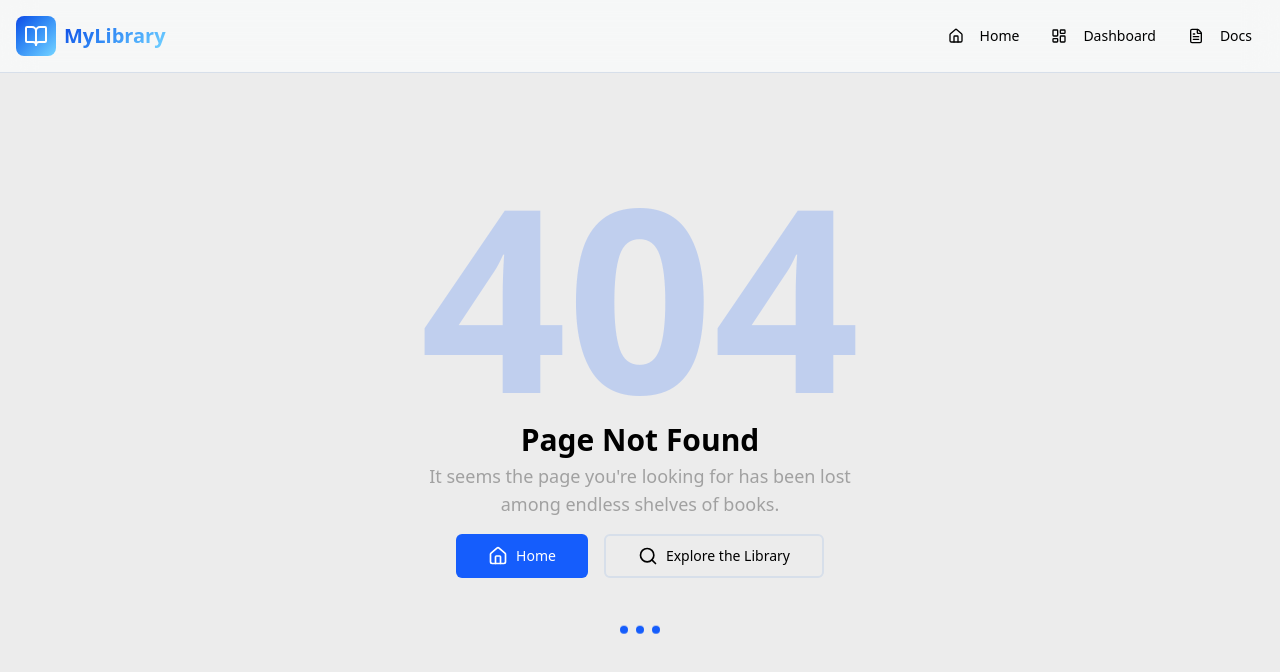
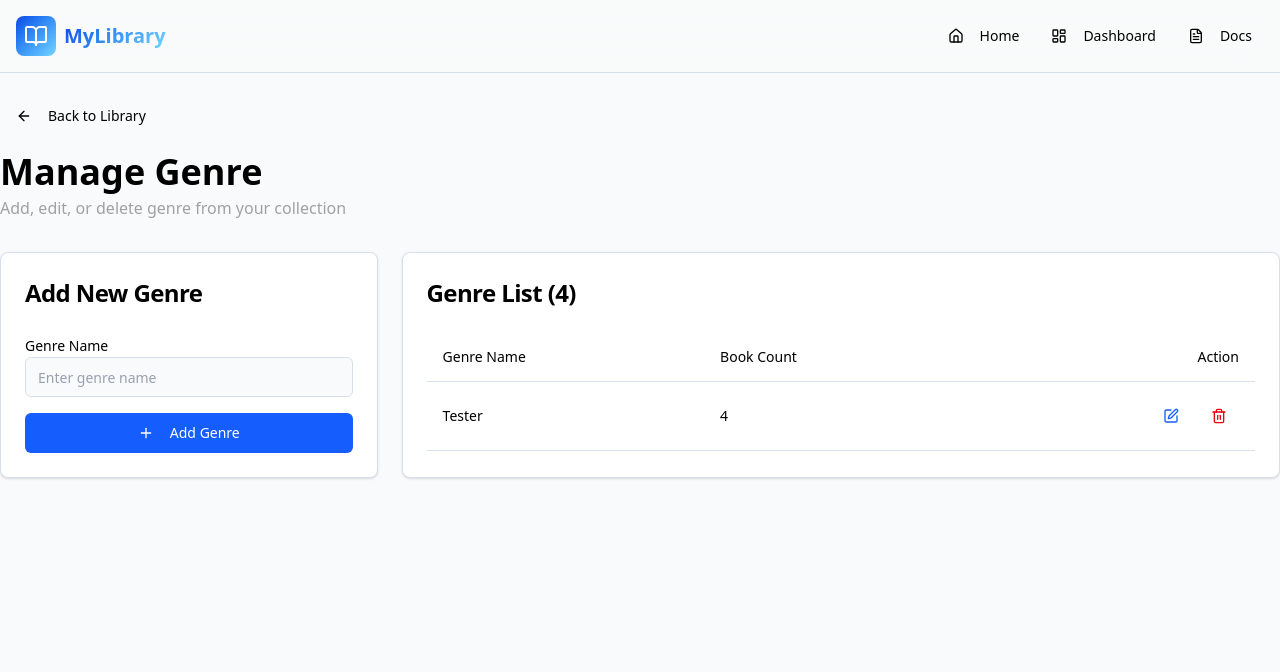
Before and after one commit to Dhaboav/bookshelf, a React (Vite) app in the folder frontend/: page /genres in a window 1280 px wide. Before the commit this address had no page. Shown: the top 672 px of the page. Built offline with nearby package versions, Linux system fonts and the light colour scheme.

Commit message:
feat(FE): Add ManagePage for managing authors and genres
- Added ManagePage
- Moved BookLayout into books dir
- Modified page components to consistent export style

```diff
--- a/frontend/src/App.tsx
+++ b/frontend/src/App.tsx
@@ -7,6 +7,7 @@ import BookPage from '@/pages/BookPage';
 import Dashboard from '@/pages/Dashboard';
 import Docs from '@/pages/Docs';
 import Landing from '@/pages/Landing';
+import ManagePage from '@/pages/Manage';
 import NotFound from '@/pages/NotFound';
 
 const queryClient = new QueryClient();
@@ -24,6 +25,9 @@ const App = () => (
                     <Route path="/book/edit/:id" element={<BookPage mode="edit" />} />
                     <Route path="/book/detail/:id" element={<BookPage mode="detail" />} />
 
+                    <Route path="/authors" element={<ManagePage mode="Author" />} />
+                    <Route path="/genres" element={<ManagePage mode="Genre" />} />
+
                     <Route path="/docs" element={<Docs />} />
                     <Route path="*" element={<NotFound />} />
                 </Route>
--- /dev/null
+++ b/frontend/src/components/ui/Table.tsx
@@ -0,0 +1,52 @@
+import { cn } from '@/lib/utils';
+import type { HTMLAttributes } from 'react';
+
+function Table({ className, children }: HTMLAttributes<HTMLTableElement>) {
+    return (
+        <div className="relative w-full overflow-auto">
+            <table className={cn('w-full caption-bottom text-sm', className)}>{children}</table>
+        </div>
+    );
+}
+
+function TableHeader({ className, children }: HTMLAttributes<HTMLTableSectionElement>) {
+    return <thead className={cn('border-b', className)}>{children}</thead>;
+}
+
+function TableBody({ className, children }: HTMLAttributes<HTMLTableSectionElement>) {
+    return <tbody className={cn('', className)}>{children}</tbody>;
+}
+
+function TableFooter({ className, children }: HTMLAttributes<HTMLTableSectionElement>) {
+    return <tfoot className={cn('bg-muted/50 border-t font-medium', className)}>{children}</tfoot>;
+}
+
+function TableRow({ className, children }: HTMLAttributes<HTMLTableRowElement>) {
+    return (
+        <tr className={cn('hover:bg-muted/50 border-b transition-colors', className)}>
+            {children}
+        </tr>
+    );
+}
+
+function TableHead({ className, children }: HTMLAttributes<HTMLTableCellElement>) {
+    return (
+        <th className={cn('text-muted-foreground h-12 px-4 text-left font-medium', className)}>
+            {children}
+        </th>
+    );
+}
+
+function TableCell({ className, children }: HTMLAttributes<HTMLTableCellElement>) {
+    return <td className={cn('p-4', className)}>{children}</td>;
+}
+
+function TableCaption({ className, children }: HTMLAttributes<HTMLTableCaptionElement>) {
+    return (
+        <caption className={cn('text-muted-foreground mt-4 text-center text-sm', className)}>
+            {children}
+        </caption>
+    );
+}
+
+export { Table, TableBody, TableCaption, TableCell, TableFooter, TableHead, TableHeader, TableRow };
--- a/frontend/src/pages/BookPage.tsx
+++ b/frontend/src/pages/BookPage.tsx
@@ -1,13 +1,13 @@
 import { BookDetail } from '@/components/books/BookDetail';
 import { BookForm } from '@/components/books/BookForm';
-import { BookLayout } from '@/components/layout/BookLayout';
+import { BookLayout } from '@/components/books/BookLayout';
 import { useBookPage } from '@/hooks/useBookPage';
 
 interface Props {
     mode: 'add' | 'edit' | 'detail';
 }
 
-export default function BookPage({ mode }: Props) {
+function BookPage({ mode }: Props) {
     const { book, formData, handleSubmit, handleChange, handleDelete, goBack, notFound } =
         useBookPage(mode);
 
@@ -44,3 +44,5 @@ export default function BookPage({ mode }: Props) {
         </BookLayout>
     );
 }
+
+export default BookPage;
--- a/frontend/src/pages/Dashboard.tsx
+++ b/frontend/src/pages/Dashboard.tsx
@@ -65,7 +65,7 @@ interface IconToggleProps {
     onClick: () => void;
 }
 
-export default function Dashboard() {
+function Dashboard() {
     const [search, setSearch] = useState('');
     const [books] = useState<Book[]>(sampleBooks);
     const [view, setView] = useState<'grid' | 'list'>('grid');
@@ -332,3 +332,5 @@ function IconToggle({ icon, active, onClick }: IconToggleProps) {
         </Button>
     );
 }
+
+export default Dashboard;
--- a/frontend/src/pages/Docs.tsx
+++ b/frontend/src/pages/Docs.tsx
@@ -2,7 +2,7 @@ import { Card, CardContent, CardHeader, CardTitle } from '@/components/ui/Card';
 import { Separator } from '@/components/ui/Separator';
 import { BookOpen, Edit, Eye, LayoutGrid, List, Plus, Search, Trash } from 'lucide-react';
 
-const Docs = () => {
+function Docs() {
     return (
         <div className="min-h-screen bg-gray-50">
             <main className="container mx-auto max-w-4xl px-4 pt-24 pb-12">
@@ -264,6 +264,6 @@ const Docs = () => {
             </main>
         </div>
     );
-};
+}
 
 export default Docs;
--- a/frontend/src/pages/Landing.tsx
+++ b/frontend/src/pages/Landing.tsx
@@ -3,7 +3,7 @@ import { Card, CardDescription, CardHeader, CardTitle } from '@/components/ui/Ca
 import { BookCopy, BookOpen, Library, TrendingUp } from 'lucide-react';
 import { Link } from 'react-router-dom';
 
-const Landing = () => {
+function Landing() {
     return (
         <div className="min-h-screen">
             {/* Hero Section */}
@@ -82,6 +82,6 @@ const Landing = () => {
             </section>
         </div>
     );
-};
+}
 
 export default Landing;
--- /dev/null
+++ b/frontend/src/pages/Manage.tsx
@@ -0,0 +1,98 @@
+import { Button } from '@/components/ui/Button';
+import { Card, CardContent, CardHeader, CardTitle } from '@/components/ui/Card';
+import { Input } from '@/components/ui/Input';
+import { Label } from '@/components/ui/Label';
+import {
+    Table,
+    TableBody,
+    TableCell,
+    TableHead,
+    TableHeader,
+    TableRow,
+} from '@/components/ui/Table';
+import { ArrowLeft, Edit, Plus, Trash2 } from 'lucide-react';
+import { useNavigate } from 'react-router-dom';
+
+interface Props {
+    mode: 'Author' | 'Genre';
+}
+
+function ManagePage({ mode }: Props) {
+    const navigate = useNavigate();
+    return (
+        <div className="min-h-screen bg-gray-50">
+            <div className="container mx-auto pt-24 pb-4">
+                <Button variant="hover" className="mb-4" onClick={() => navigate('/dashboard')}>
+                    <ArrowLeft className="mr-2 h-4 w-4" />
+                    Back to Library
+                </Button>
+                <div className="mb-8">
+                    <h1 className="mb-1 text-4xl font-bold">Manage {mode}</h1>
+                    <p className="text-secondary">
+                        Add, edit, or delete {mode.toLowerCase()} from your collection
+                    </p>
+                </div>
+
+                <div className="flex flex-col gap-6 md:flex-row">
+                    <Card className="max-w-sm flex-3">
+                        <CardHeader>
+                            <CardTitle>Add New {mode}</CardTitle>
+                        </CardHeader>
+                        <CardContent>
+                            <form className="space-y-4">
+                                <div>
+                                    <Label htmlFor="formInput">{mode} Name</Label>
+                                    <Input
+                                        id="formInput"
+                                        type="text"
+                                        placeholder={`Enter ${mode.toLowerCase()} name`}
+                                    />
+                                </div>
+                                <Button type="submit" className="w-full">
+                                    <Plus className="mr-2 h-4 w-4" />
+                                    Add {mode}
+                                </Button>
+                            </form>
+                        </CardContent>
+                    </Card>
+
+                    <Card className="flex-7">
+                        <CardHeader>
+                            <CardTitle>{mode} List (4)</CardTitle>
+                        </CardHeader>
+
+                        <CardContent>
+                            <Table>
+                                <TableHeader>
+                                    <TableRow>
+                                        <TableHead>{mode} Name</TableHead>
+                                        <TableHead>Book Count</TableHead>
+                                        <TableHead className="text-right">Action</TableHead>
+                                    </TableRow>
+                                </TableHeader>
+
+                                <TableBody className="overflow-y-auto">
+                                    <TableRow>
+                                        <TableCell>Tester</TableCell>
+                                        <TableCell>4</TableCell>
+                                        <TableCell className="space-x-2 text-right">
+                                            <Button variant="hover" size="sm">
+                                                <Edit className="h-4 w-4 text-blue-600" />
+                                            </Button>
+
+                                            <Button variant="hover" size="sm">
+                                                <Trash2 className="h-4 w-4 text-red-600" />
+                                            </Button>
+                                        </TableCell>
+                                    </TableRow>
+                                </TableBody>
+                            </Table>
+                        </CardContent>
+                    </Card>
+                </div>
+            </div>
+        </div>
+    );
+}
+
+export default ManagePage;
--- a/frontend/src/pages/NotFound.tsx
+++ b/frontend/src/pages/NotFound.tsx
@@ -3,7 +3,7 @@ import { Home, Search } from 'lucide-react';
 import { useEffect } from 'react';
 import { useLocation, useNavigate } from 'react-router-dom';
 
-const NotFound = () => {
+function NotFound() {
     const location = useLocation();
     const navigate = useNavigate();
 
@@ -45,6 +45,6 @@ const NotFound = () => {
             </div>
         </div>
     );
-};
+}
 
 export default NotFound;
```
Also changed, not shown: frontend/src/components/books/BookLayout.tsx (renamed from frontend/src/components/layout/BookLayout.tsx).
